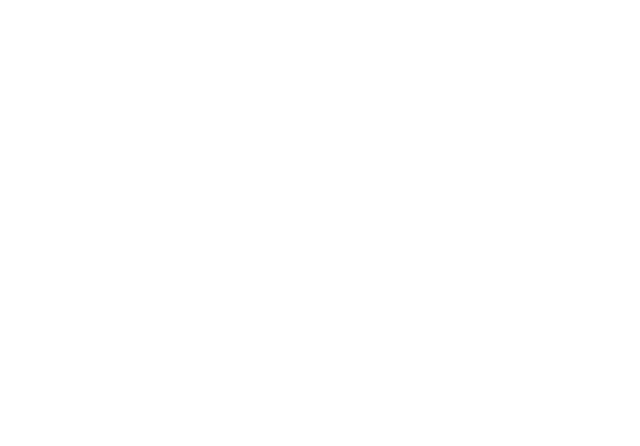
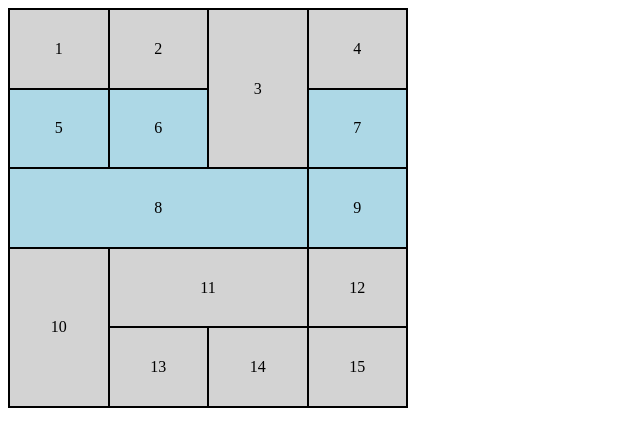
Before and after one commit to mariajuliawerner/html-css, a plain HTML site: page exercícios/ex023/tabela003.html in a window 1280 px wide. Shown: the whole page, without its empty margins (0-640 px from the left). Drawn offline with Linux system fonts and the light colour scheme.

Commit message:
Atualizei

```diff
--- a/exercícios/ex023/tabela003.html
+++ b/exercícios/ex023/tabela003.html
@@ -4,16 +4,54 @@
     <meta charset="UTF-8">
     <meta name="viewport" content="width=device-width, initial-scale=1.0">
     <title>Tabela 3</title>
+    <style>
+        table{
+            width: 400px;
+            height: 400px;
+            border-collapse: collapse;
+        }
+        td{
+            border: 2px solid black;
+            text-align: center;
+        }
+        tr.um{
+            background-color: lightgray
+        }
+        tr.dois{
+            background-color: lightblue;
+        }
+    </style>
 </head>
 <body>
     <table>
         <thead>
-            <tr>
-
-            </tr>
         </thead>
         <tbody>
-
+            <tr class="um">
+                <td>1</td>
+                <td>2</td>
+                <td rowspan="2">3</td>
+                <td>4</td>
+            </tr>
+            <tr class="dois">
+                <td>5</td>
+                <td>6</td>
+                <td>7</td>
+            </tr>
+            <tr class="dois">
+                <td colspan="3">8</td>
+                <td>9</td>
+            </tr>
+            <tr class="um">
+                <td rowspan="2">10</td>
+                <td colspan="2">11</td>
+                <td>12</td>
+            </tr>
+            <tr class="um">
+                <td>13</td>
+                <td>14</td>
+                <td>15</td>
+            </tr>
         </tbody>
         <tfoot>
 
```
Also changed, not shown: exercícios/ex023/tabela004.html (added, +50 -0 lines), exercícios/ex023/tabela005.html (added, +11 -0 lines).
